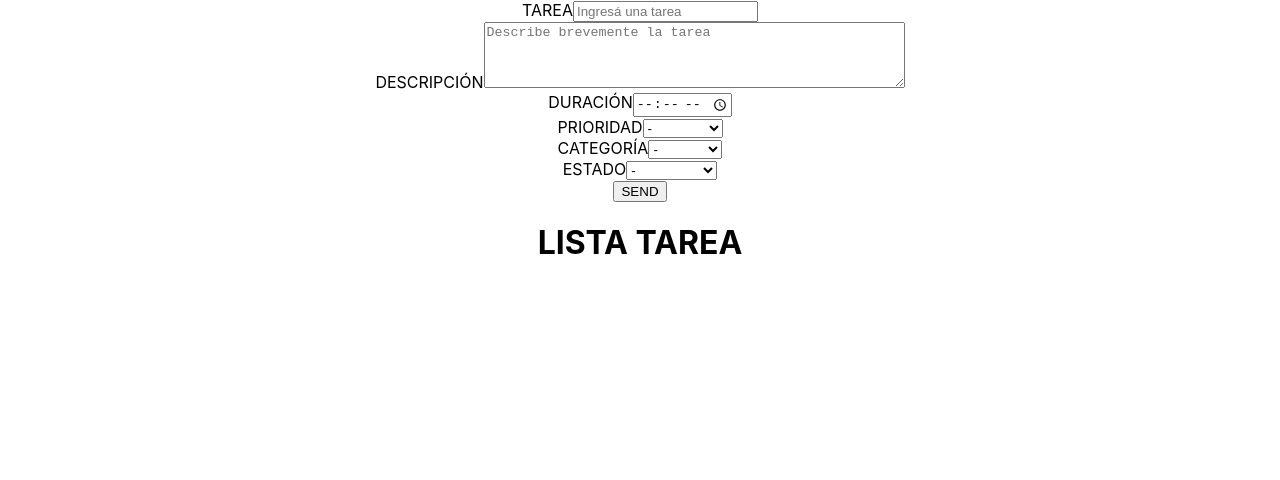
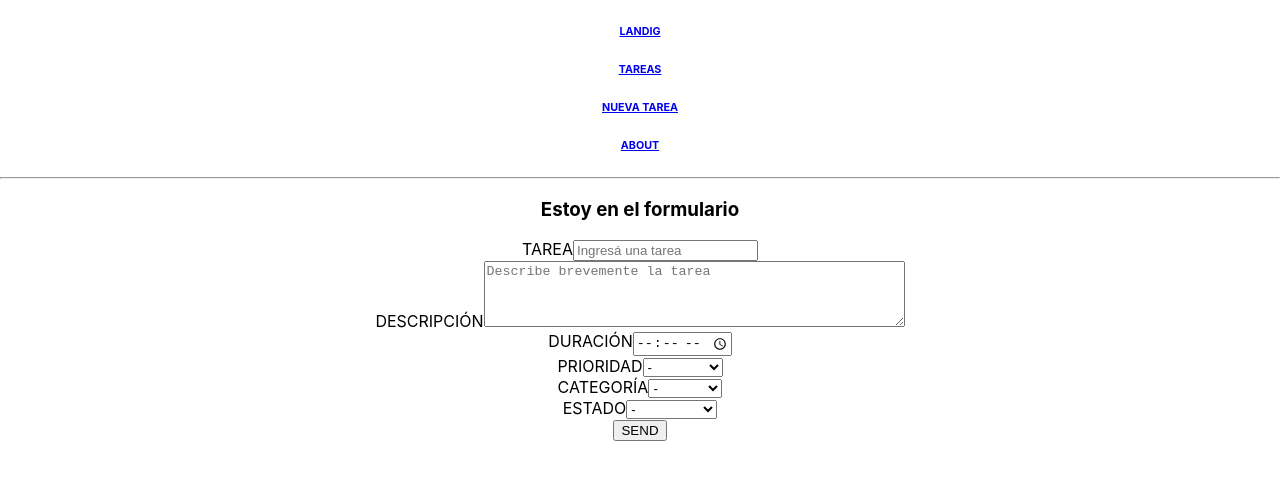
Before and after one commit to joaquingrd/ToDoList-R-R, a React (Create React App) app: page /form in a window 1280 px wide. Shown: the top 480 px of the page. Built offline with nearby package versions, Linux system fonts and the light colour scheme.

Commit message:
add react-router y views

```diff
--- a/package.json
+++ b/package.json
@@ -8,6 +8,7 @@
     "@testing-library/user-event": "^13.5.0",
     "react": "^18.3.1",
     "react-dom": "^18.3.1",
+    "react-router-dom": "^6.27.0",
     "react-scripts": "5.0.1",
     "web-vitals": "^2.1.4"
   },
--- a/src/App.js
+++ b/src/App.js
@@ -1,13 +1,23 @@
 import "./App.css";
-import ListaTareas from "./components/ListaTareas/ListaTareas";
-import Form from "./components/Form/Form";
+import { Route, Routes } from "react-router-dom";
+import Landing from "./views/Landing/Landing";
+import Home from "./views/Home/Home";
+import About from "./views/About/About";
+import NavBar from "./components/NavBar/NavBar";
+import NuevaTarea from "./views/NuevaTarea/NuevaTarea";
 
 function App() {
   return (
     <div className="App">
-      <Form />
+      <NavBar />
 
-      <ListaTareas />
+      <Routes>
+        <Route path="/" element={<Landing />} />
+        <Route path="/tareas" element={<Home />} />
+        <Route path="/form" element={<NuevaTarea />} />
+
+        <Route path="/about" element={<About />} />
+      </Routes>
     </div>
   );
 }
--- /dev/null
+++ b/src/components/NavBar/NavBar.jsx
@@ -0,0 +1,23 @@
+import { Link } from "react-router-dom";
+const NavBar = () => {
+  return (
+    <div>
+      <Link to="/">
+        <h6>LANDIG</h6>
+      </Link>
+      <Link to="/tareas">
+        <h6>TAREAS</h6>
+      </Link>
+      <Link to="/form">
+        <h6>NUEVA TAREA</h6>
+      </Link>
+      <Link to="/about">
+        <h6>ABOUT</h6>
+      </Link>
+
+      <hr />
+    </div>
+  );
+};
+
+export default NavBar;
--- a/src/index.js
+++ b/src/index.js
@@ -3,12 +3,13 @@ import ReactDOM from "react-dom/client";
 import "./index.css";
 import App from "./App";
 import reportWebVitals from "./reportWebVitals";
+import { BrowserRouter } from "react-router-dom";
 
 const root = ReactDOM.createRoot(document.getElementById("root"));
 root.render(
-  <React.StrictMode>
+  <BrowserRouter>
     <App />
-  </React.StrictMode>
+  </BrowserRouter>
 );
 
 reportWebVitals();
--- /dev/null
+++ b/src/views/About/About.jsx
@@ -0,0 +1,9 @@
+const About = () => {
+  return (
+    <div>
+      <h3>Estoy en el About</h3>
+    </div>
+  );
+};
+
+export default About;
--- /dev/null
+++ b/src/views/Home/Home.jsx
@@ -0,0 +1,9 @@
+const Home = () => {
+  return (
+    <div>
+      <h3>Estoy en las tareas</h3>
+    </div>
+  );
+};
+
+export default Home;
--- /dev/null
+++ b/src/views/Landing/Landing.jsx
@@ -0,0 +1,9 @@
+const Landing = () => {
+  return (
+    <div>
+      <h3>Estoy en el Landing</h3>
+    </div>
+  );
+};
+
+export default Landing;
--- /dev/null
+++ b/src/views/NuevaTarea/NuevaTarea.jsx
@@ -0,0 +1,12 @@
+import Form from "../../components/Form/Form";
+
+const NuevaTarea = () => {
+  return (
+    <div>
+      <h3>Estoy en el formulario</h3>
+      <Form />
+    </div>
+  );
+};
+
+export default NuevaTarea;
```
Also changed, not shown: 1 other file (tests, documents, lock files or other folders).
